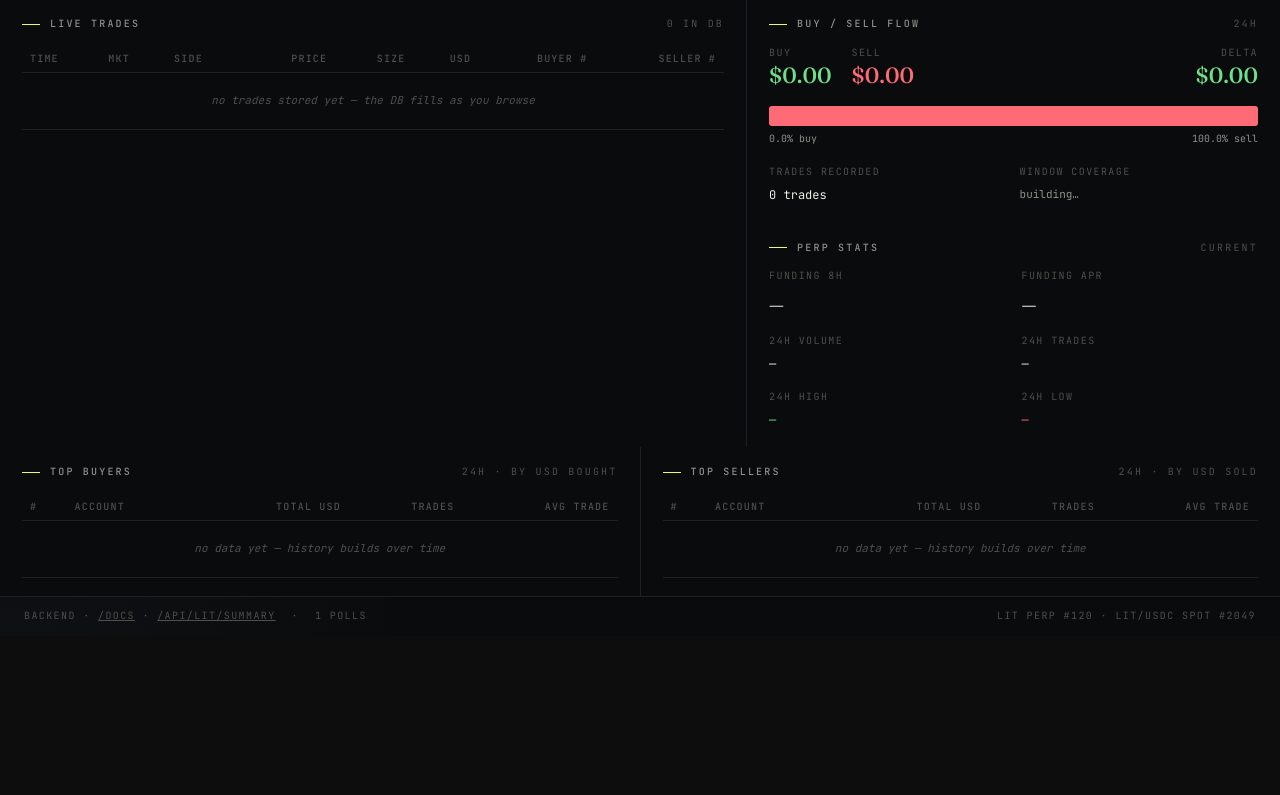
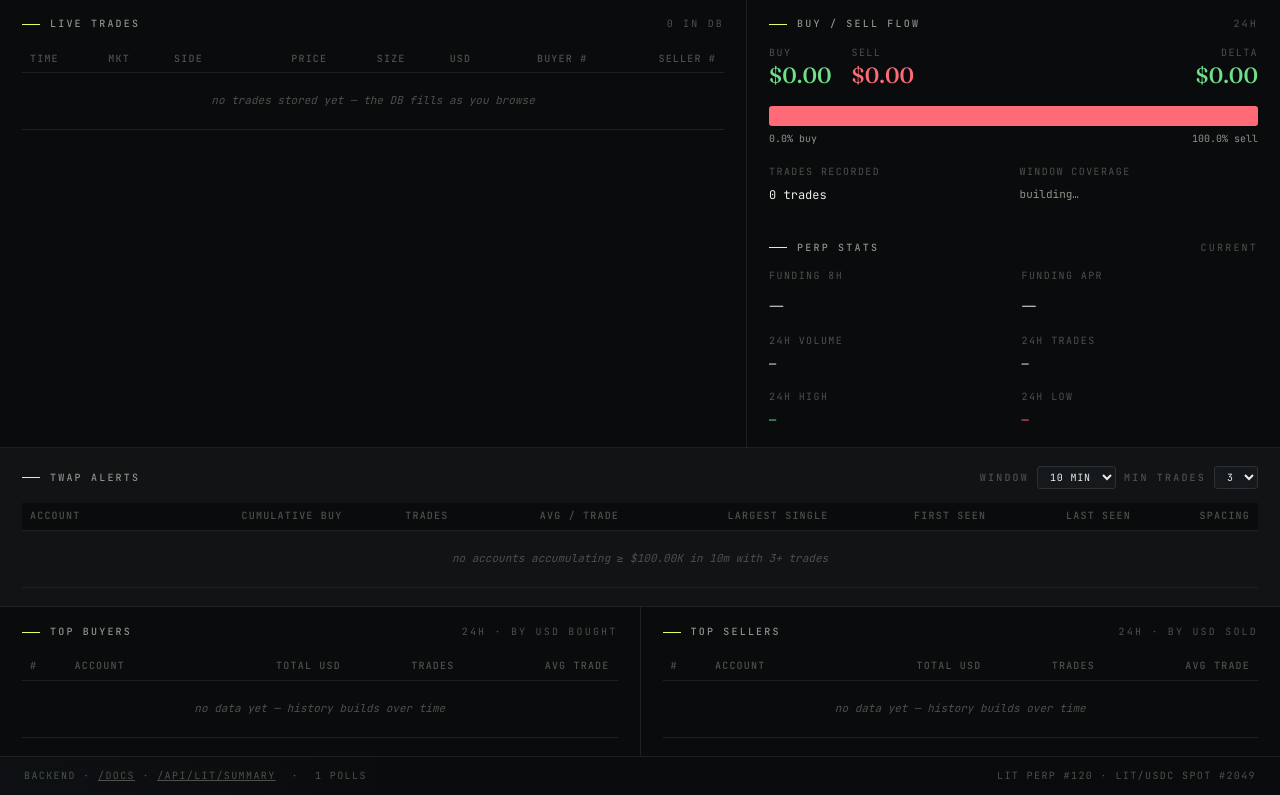
Before and after one commit to Darrennen/LighterDash, a FastAPI app: page /lit in a window 1280 px wide. Shown: the part 201-996 px from the top of the page. Before the commit the page ends 822 px from the top, so only its background shows below. Run offline with FastAPI, Linux system fonts and the light colour scheme; data that the repository does not hold is empty.

Commit message:
Detect TWAP orders: flag accounts accumulating large buys in rolling window
Detection: group buy trades by buyer_id within a rolling time window.
If cumulative USD >= whale threshold and trade count >= min_trades,
flag as potential TWAP.

- TWAP Alerts panel: account, cumulative buy, trade count, avg per trade,
  largest single trade, first/last seen, avg spacing between trades
- Rows in live feed: amber left-border + TWAP badge when buyer is detected
- Controls: window (5/10/15/30 min), min trades (2/3/5)
- Changing any threshold re-runs detection instantly on cached data

Co-Authored-By: Claude Sonnet 4.6 <noreply@anthropic.com>

```diff
--- a/static/lit.js
+++ b/static/lit.js
@@ -6,6 +6,8 @@ const state = {
   hours: 24,
   market: '',        // '' = all, '120' = perp, '2049' = spot
   whaleMin: 100000,
+  twapWindowMs: 600000,   // 10 min rolling window
+  twapMinTrades: 3,
   refreshMs: 10000,
   pollTimer: null,
   tickCount: 0,
@@ -154,11 +156,14 @@ function renderTrades(trades) {
   tbody.innerHTML = trades.map(t => {
     const isBuy = t.taker_is_buyer === 1;
     const mkt = t.market_id === 120 ? 'PERP' : 'SPOT';
-    const bigBuy = isBuy && t.usd >= state.whaleMin;
-    const mega   = isBuy && t.usd >= 1_000_000;
-    const tier1  = isBuy && t.usd >= 500_000;
+    const bigBuy  = isBuy && t.usd >= state.whaleMin;
+    const mega    = isBuy && t.usd >= 1_000_000;
+    const tier1   = isBuy && t.usd >= 500_000;
+    const isTwap  = isBuy && (state._twapBuyers || new Set()).has(t.buyer_id);
 
-    const rowStyle = bigBuy
+    const rowStyle = isTwap
+      ? 'background:rgba(242,193,78,0.06);box-shadow:inset 3px 0 0 var(--amber)'
+      : bigBuy
       ? 'background:rgba(111,224,137,0.07);box-shadow:inset 3px 0 0 var(--green)'
       : '';
     const usdCls = bigBuy ? 'up' : t.usd >= 10000 ? '' : 'neutral';
@@ -168,6 +173,8 @@ function renderTrades(trades) {
       ? `<span class="tier t2" style="margin-left:4px">BIG</span>`
       : bigBuy
       ? `<span class="tier t3" style="margin-left:4px">BIG</span>`
+      : isTwap
+      ? `<span class="tier t3" style="margin-left:4px;background:rgba(242,193,78,0.2);color:var(--amber)">TWAP</span>`
       : '';
 
     return `<tr style="${rowStyle}">
@@ -215,6 +222,78 @@ function renderLeaders(data, actualHours) {
     : `<tr><td colspan="5" class="empty">no data yet — history builds over time</td></tr>`;
 }
 
+// ── TWAP detection ────────────────────────────────────────────
+
+function detectTwap(trades) {
+  const cutoff = Date.now() - state.twapWindowMs;
+  const byBuyer = new Map();
+
+  for (const t of trades) {
+    if (t.taker_is_buyer !== 1) continue;
+    if (t.ts < cutoff) continue;
+    if (!byBuyer.has(t.buyer_id)) {
+      byBuyer.set(t.buyer_id, { total_usd: 0, count: 0, max_usd: 0, first_ts: t.ts, last_ts: t.ts, tsList: [] });
+    }
+    const acc = byBuyer.get(t.buyer_id);
+    acc.total_usd += t.usd;
+    acc.count++;
+    acc.max_usd = Math.max(acc.max_usd, t.usd);
+    acc.first_ts = Math.min(acc.first_ts, t.ts);
+    acc.last_ts  = Math.max(acc.last_ts,  t.ts);
+    acc.tsList.push(t.ts);
+  }
+
+  const alerts = [];
+  for (const [buyer_id, acc] of byBuyer) {
+    if (acc.total_usd < state.whaleMin) continue;
+    if (acc.count < state.twapMinTrades) continue;
+    // Avg spacing between consecutive trades (ms)
+    acc.tsList.sort((a, b) => a - b);
+    const gaps = acc.tsList.slice(1).map((ts, i) => ts - acc.tsList[i]);
+    const avgSpacingMs = gaps.length ? gaps.reduce((s, g) => s + g, 0) / gaps.length : 0;
+    alerts.push({ buyer_id, ...acc, avgSpacingMs });
+  }
+
+  return alerts.sort((a, b) => b.total_usd - a.total_usd);
+}
+
+function renderTwap(alerts) {
+  const tbody = $('#twapBody');
+  $('#twapCount').textContent = alerts.length
+    ? alerts.length + ' active · ' + fmtDuration(state.twapWindowMs / 3600000) + ' window'
+    : '';
+
+  if (!alerts.length) {
+    tbody.innerHTML = `<tr><td colspan="8" class="empty">no accounts accumulating ≥ ${fmtUsd(state.whaleMin)} in ${fmtDuration(state.twapWindowMs/3600000)} with ${state.twapMinTrades}+ trades</td></tr>`;
+    return;
+  }
+
+  tbody.innerHTML = alerts.map(a => {
+    const avg = a.total_usd / a.count;
+    const spannedMs = a.last_ts - a.first_ts;
+    const spacingLbl = a.avgSpacingMs >= 60000
+      ? (a.avgSpacingMs / 60000).toFixed(1) + 'min'
+      : Math.round(a.avgSpacingMs / 1000) + 's';
+    const mega = a.total_usd >= 1_000_000;
+    const big  = a.total_usd >= 500_000;
+    const badge = mega
+      ? `<span class="tier t1" style="margin-right:6px">MEGA</span>`
+      : big
+      ? `<span class="tier t2" style="margin-right:6px">BIG</span>`
+      : `<span class="tier t3" style="margin-right:6px">TWAP</span>`;
+    return `<tr style="background:rgba(111,224,137,0.05);box-shadow:inset 3px 0 0 var(--amber)">
+      <td class="acct" style="font-size:12px">${badge}${fmtAcct(a.buyer_id)}</td>
+      <td class="num up" style="font-weight:700">${fmtUsd(a.total_usd)}</td>
+      <td class="num">${a.count}</td>
+      <td class="num" style="color:var(--ink-dim)">${fmtUsd(avg)}</td>
+      <td class="num" style="color:var(--ink-dim)">${fmtUsd(a.max_usd)}</td>
+      <td class="num" style="color:var(--ink-dim)">${fmtTime(a.first_ts)}</td>
+      <td class="num" style="color:var(--ink-dim)">${fmtTime(a.last_ts)}</td>
+      <td class="num" style="color:var(--amber)">${spacingLbl} avg</td>
+    </tr>`;
+  }).join('');
+}
+
 // ── main poll ─────────────────────────────────────────────────
 
 async function pollOnce() {
@@ -247,10 +326,13 @@ async function pollOnce() {
     });
 
     state._lastTrades = tradesRes.trades || [];
+    const twapAlerts = detectTwap(state._lastTrades);
+    state._twapBuyers = new Set(twapAlerts.map(a => a.buyer_id));
     renderSummary(summary);
     renderTrades(state._lastTrades);
     renderFlow(flow, actualHours);
     renderLeaders(leaders, actualHours);
+    renderTwap(twapAlerts);
 
     state.tickCount++;
     $('#tickCount').textContent = state.tickCount + ' polls';
@@ -273,8 +355,31 @@ function schedule() {
 
 $('#whaleSelect').addEventListener('change', e => {
   state.whaleMin = Number(e.target.value);
-  // re-render trades only — no need to re-fetch
-  if (state._lastTrades) renderTrades(state._lastTrades);
+  if (state._lastTrades) {
+    state._twapBuyers = new Set(detectTwap(state._lastTrades).map(a => a.buyer_id));
+    renderTrades(state._lastTrades);
+    renderTwap(detectTwap(state._lastTrades));
+  }
+});
+
+$('#twapWindowSelect').addEventListener('change', e => {
+  state.twapWindowMs = Number(e.target.value);
+  if (state._lastTrades) {
+    const alerts = detectTwap(state._lastTrades);
+    state._twapBuyers = new Set(alerts.map(a => a.buyer_id));
+    renderTrades(state._lastTrades);
+    renderTwap(alerts);
+  }
+});
+
+$('#twapMinTrades').addEventListener('change', e => {
+  state.twapMinTrades = Number(e.target.value);
+  if (state._lastTrades) {
+    const alerts = detectTwap(state._lastTrades);
+    state._twapBuyers = new Set(alerts.map(a => a.buyer_id));
+    renderTrades(state._lastTrades);
+    renderTwap(alerts);
+  }
 });
 
 $$('.controls .btn[data-market]').forEach(b => {
--- a/templates/lit.html
+++ b/templates/lit.html
@@ -190,6 +190,45 @@
   </div>
 </section>
 
+<!-- TWAP alerts -->
+<div class="panel" style="background:var(--panel);border-top:1px solid var(--line);border-bottom:1px solid var(--line)">
+  <h2>TWAP Alerts
+    <span class="count" id="twapCount"></span>
+    <span style="margin-left:auto;display:flex;align-items:center;gap:8px">
+      <span style="color:var(--ink-faint);font-size:10px">WINDOW</span>
+      <select id="twapWindowSelect" style="font-size:10px;padding:3px 8px;text-transform:uppercase;letter-spacing:.08em">
+        <option value="300000">5 min</option>
+        <option value="600000" selected>10 min</option>
+        <option value="900000">15 min</option>
+        <option value="1800000">30 min</option>
+      </select>
+      <span style="color:var(--ink-faint);font-size:10px">MIN TRADES</span>
+      <select id="twapMinTrades" style="font-size:10px;padding:3px 8px">
+        <option value="2">2</option>
+        <option value="3" selected>3</option>
+        <option value="5">5</option>
+      </select>
+    </span>
+  </h2>
+  <table id="twapTable">
+    <thead>
+      <tr>
+        <th>Account</th>
+        <th class="num">Cumulative Buy</th>
+        <th class="num">Trades</th>
+        <th class="num">Avg / Trade</th>
+        <th class="num">Largest Single</th>
+        <th class="num">First Seen</th>
+        <th class="num">Last Seen</th>
+        <th class="num">Spacing</th>
+      </tr>
+    </thead>
+    <tbody id="twapBody">
+      <tr><td colspan="8" class="empty">no TWAP patterns detected</td></tr>
+    </tbody>
+  </table>
+</div>
+
 <!-- leaders tables -->
 <div class="leaders-grid">
   <div class="panel">
```
